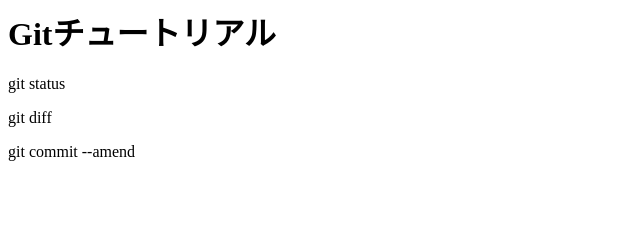
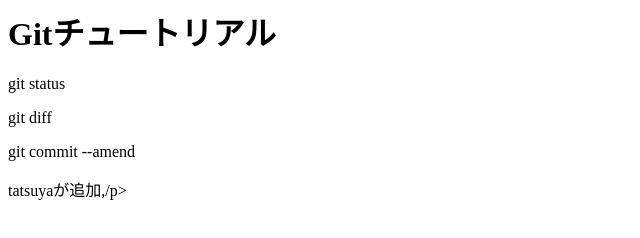
Before and after one commit to takuyaaaaaaahaaaaaa/git_tutorial, a plain HTML site: page index.html in a window 1280 px wide. Shown: the whole page, without its empty margins (0-640 px from the left). Drawn offline with Linux system fonts and the light colour scheme.

Commit message:
update by tatsuya
pタグ追加

```diff
--- a/index.html
+++ b/index.html
@@ -2,3 +2,4 @@
 <p>git status</p>
 <p>git diff</p>
 <p>git commit --amend</p>
+<p>tatsuyaが追加,/p>
```
